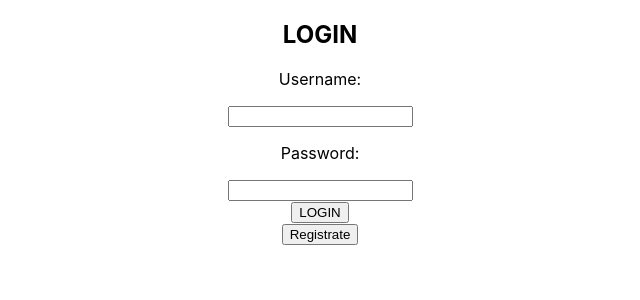
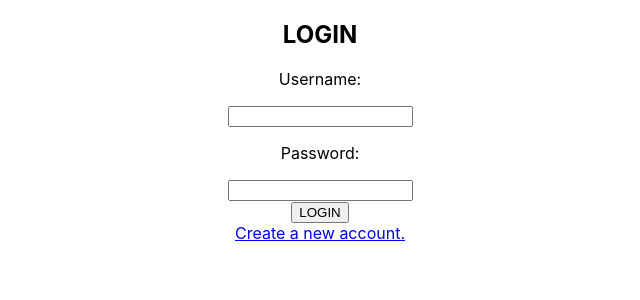
Before and after one commit to ehanstad/IV1201_project, a React (Create React App) app in the folder frontend/: page / in a window 1280 px wide. Shown: the top 300 px of the page, without its empty margins (320-960 px from the left). Built offline with nearby package versions, Linux system fonts and the light colour scheme.

Commit message:
fix typo

```diff
--- a/frontend/src/components/login.js
+++ b/frontend/src/components/login.js
@@ -60,9 +60,7 @@ class Login extends Component {
           </button>
         </form>
         <a href="./registration">
-          <button type="button">
-            Registrate
-          </button>
+          Create a new account.
         </a>
       </div>
     );
--- a/frontend/src/components/registration.js
+++ b/frontend/src/components/registration.js
@@ -107,7 +107,7 @@ class Registration extends Component {
             <input type="password" id="password" required onChange={this.passwordChange} />
           </div>
           <button type="submit">
-            Registrate
+            Register
           </button>
         </form>
       </div>
```
